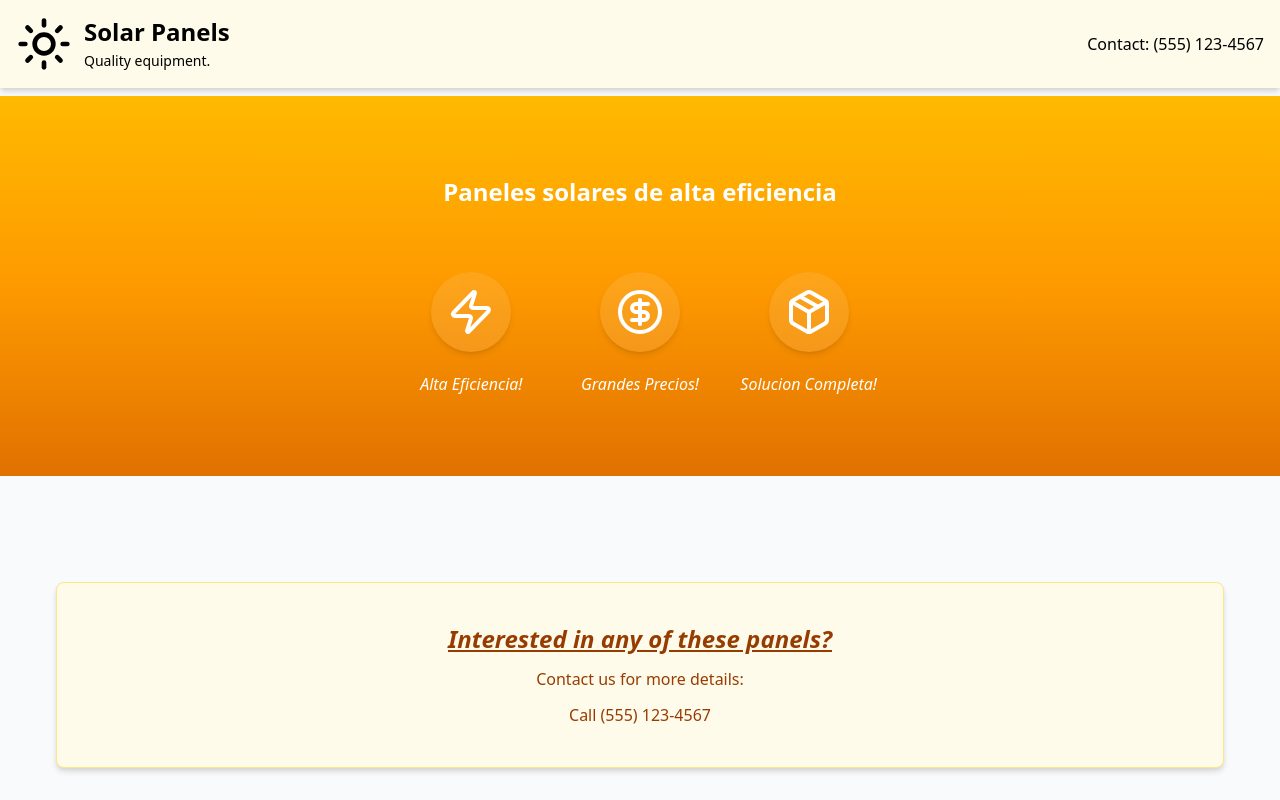
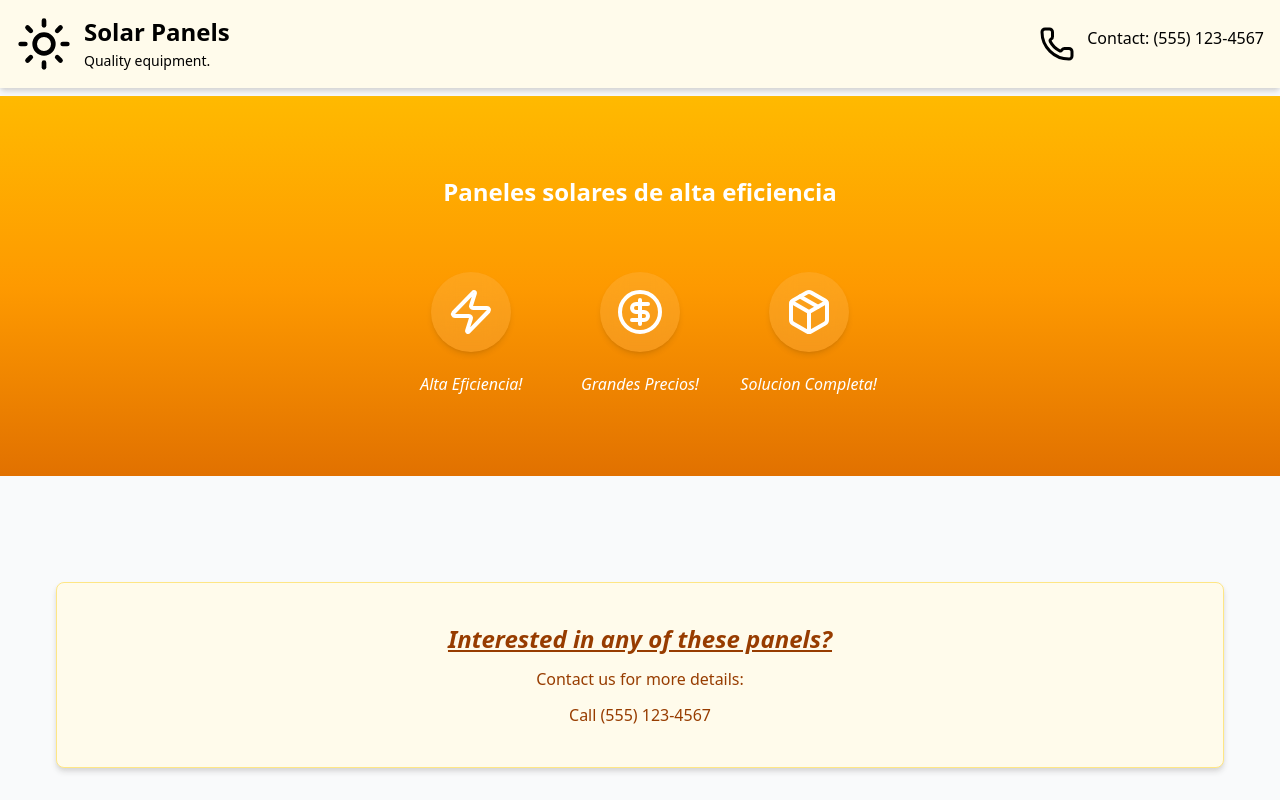
Before and after one commit to gaspym97/solar-panel-project, a React (Vite) app: page / in a window 1280 px wide. Built offline with nearby package versions, Linux system fonts and the light colour scheme.

Commit message:
navbar 1.0

```diff
--- a/src/components/Navbar.jsx
+++ b/src/components/Navbar.jsx
@@ -1,4 +1,5 @@
 import { Sun } from "lucide-react"
+import { Phone } from "lucide-react"
 
 export default function Navbar() {
   return (
@@ -11,7 +12,10 @@ export default function Navbar() {
                 <span className="navbar__subtitle text-black text-sm">Quality equipment.</span>
             </div>
           </div>
-          <p className="navbar__contact">Contact: (555) 123-4567</p>
+          <div className="flex gap-3">
+            <Phone className="navbar__phone text-black size-9 stroke-2" strokeWidth={1.5} />
+            <p className="navbar__contact">Contact: (555) 123-4567</p>
+          </div>
         </div>
     </nav>
   )
```
